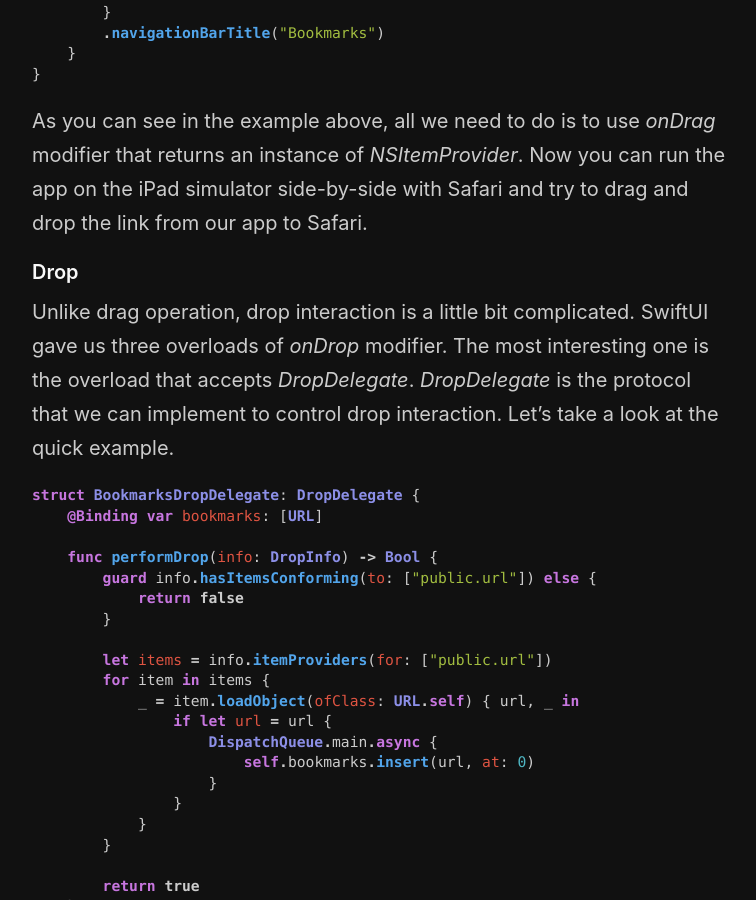
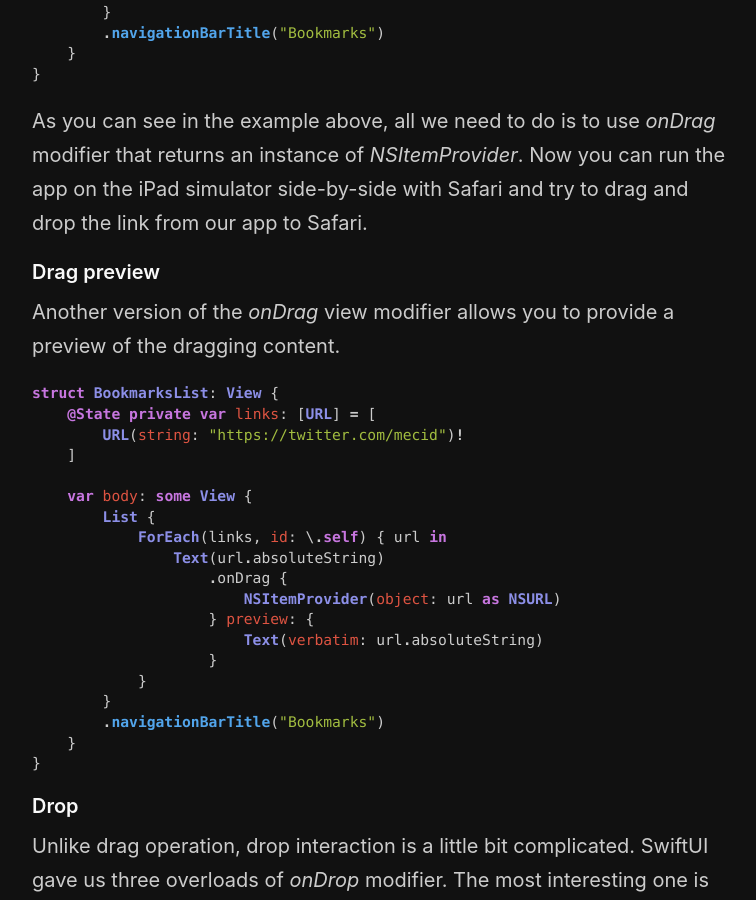
Before and after one commit to mecid/mecid.github.io, a Jekyll site: the page built from _posts/2020-04-01-drag-and-drop-in-swiftui.md, in a window 1280 px wide and 900 px high, scrolled down 1071 px. Shown: the whole window, without its empty margins (258-1014 px from the left). Built offline with Jekyll 4.4.1, drawn with Linux system fonts in a browser that asks for light colours.

Commit message:
drag and drop post updated

````diff
--- a/_posts/2020-04-01-drag-and-drop-in-swiftui.md
+++ b/_posts/2020-04-01-drag-and-drop-in-swiftui.md
@@ -34,6 +34,31 @@ struct BookmarksList: View {
 ```
 
 As you can see in the example above, all we need to do is to use *onDrag* modifier that returns an instance of *NSItemProvider*. Now you can run the app on the iPad simulator side-by-side with Safari and try to drag and drop the link from our app to Safari.
+
+#### Drag preview
+Another version of the *onDrag* view modifier allows you to provide a preview of the dragging content.
+
+```swift
+struct BookmarksList: View {
+    @State private var links: [URL] = [
+        URL(string: "https://twitter.com/mecid")!
+    ]
+
+    var body: some View {
+        List {
+            ForEach(links, id: \.self) { url in
+                Text(url.absoluteString)
+                    .onDrag {
+                        NSItemProvider(object: url as NSURL)
+                    } preview: {
+                        Text(verbatim: url.absoluteString)
+                    }
+            }
+        }
+        .navigationBarTitle("Bookmarks")
+    }
+}
+```
 
 #### Drop
 Unlike drag operation, drop interaction is a little bit complicated. SwiftUI gave us three overloads of *onDrop* modifier. The most interesting one is the overload that accepts *DropDelegate*. *DropDelegate* is the protocol that we can implement to control drop interaction. Let's take a look at the quick example.
````
